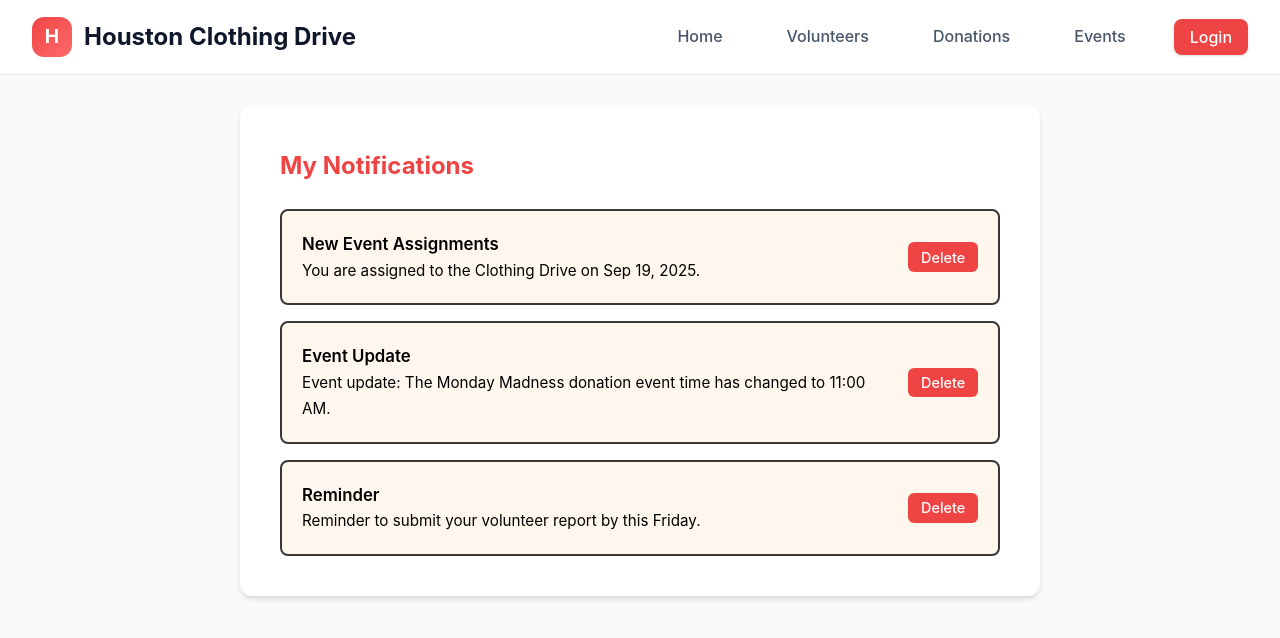
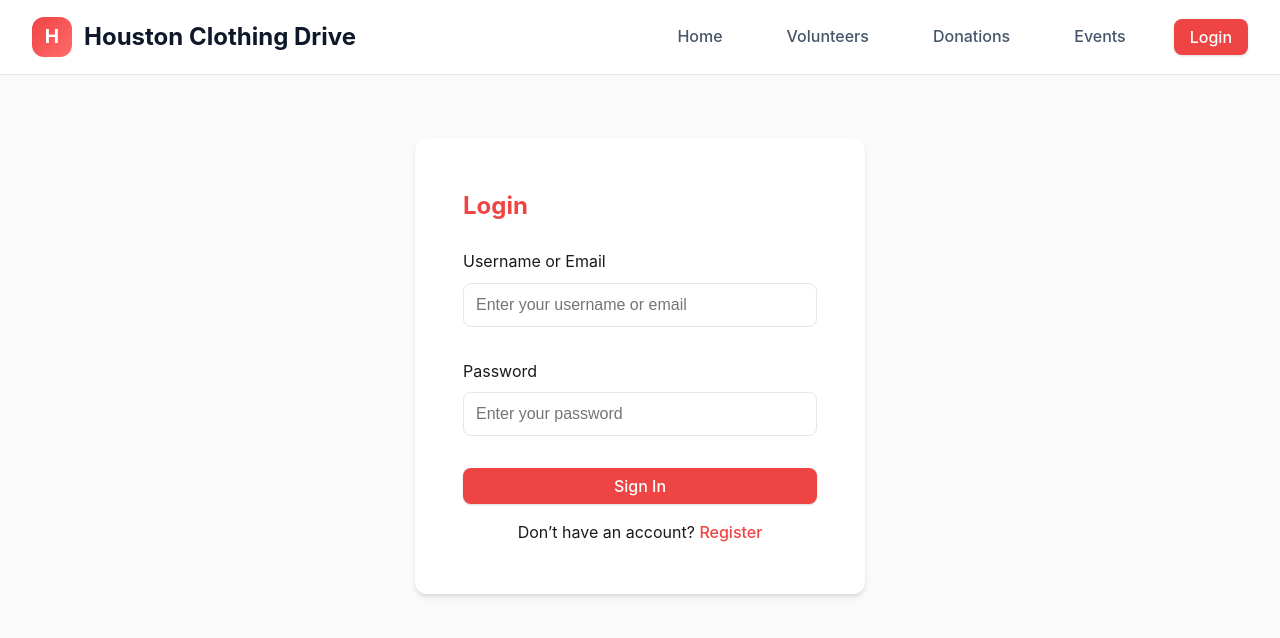
Before and after one commit to tif-car/group11project, a React (Vite) app in the folder frontend/: page / in a window 1280 px wide. Shown: the top 638 px of the page. Built offline with nearby package versions, Linux system fonts and the light colour scheme.

Commit message:
edited notifications folder

```diff
--- a/frontend/src/App.jsx
+++ b/frontend/src/App.jsx
@@ -11,10 +11,10 @@ export default function App() {
   return (
     <div>
       <NavBar />
-       {/* <Calendar /> */}
-      <Notifications />
-      {/* Registration /> */}
-     {/* <Login /> */}
+       {/* <Calendar /> *}
+      {/*<Notifications />*/}
+     {/* < Registration /> */}
+      <Login />
       </div>
   );
 }
```
